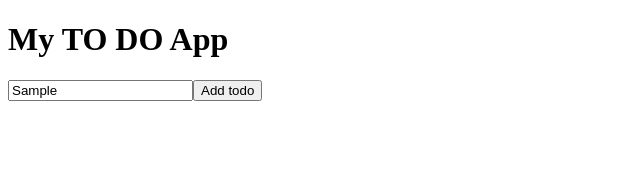
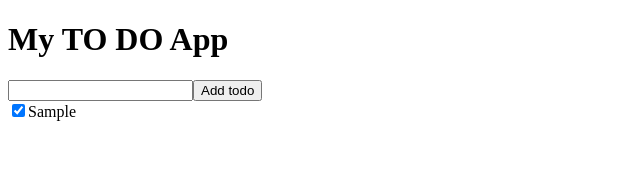
Before and after one commit to Fran1409/intro-react, a React (Create React App) app: page / in a window 1280 px wide. Both pictures are taken after typing "Sample" into the empty fields and a click on the button "Add todo". Shown: the top 170 px of the page, without its empty margins (0-640 px from the left). Built offline with nearby package versions, Linux system fonts and the light colour scheme.

Commit message:
Add todo that is inserted in to input

```diff
--- a/src/App.js
+++ b/src/App.js
@@ -1,14 +1,25 @@
 import reactDom from "react-dom";
-import React, { useState } from 'react';
+import React, { useState, useRef } from 'react';
 import ToDoList from './ToDoList';
 
 function App() {
   const [todos, setToDos ] = useState([]);
+  const toDoNameRef = useRef();
+
+  function handleAddToDo(e){
+    const name = toDoNameRef.current.value;
+    if(name ==='') return;
+    setToDos(prevToDos => {
+      return [...prevToDos, {id:1, name:name, complete:false}]
+    });
+    toDoNameRef.current.value = null;
+  };
+
   return (
     <>
       <h1>My TO DO App</h1>
-      <input type="text" />
-      <button>Add todo</button>
+      <input ref={toDoNameRef} type="text" />
+      <button onClick={handleAddToDo}>Add todo</button>
       <ToDoList todoList={todos} />
     </>
   );
--- a/src/ToDo.js
+++ b/src/ToDo.js
@@ -3,7 +3,6 @@
 export default function ToDo( {todo}) {
     return (
         <div>
-            <h3>TODOS</h3>
             <input type="checkbox" checked="{todo.complete}"/>
             <label>
                 {todo.name}
```
